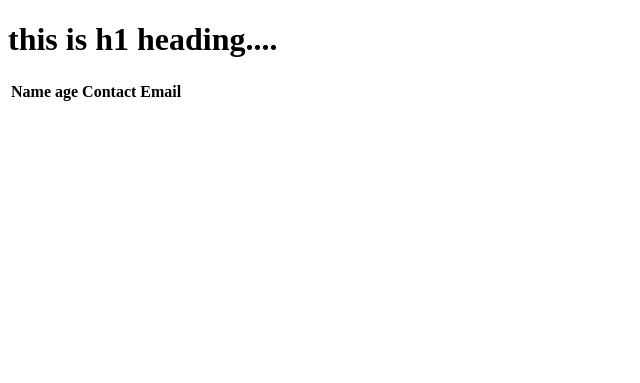
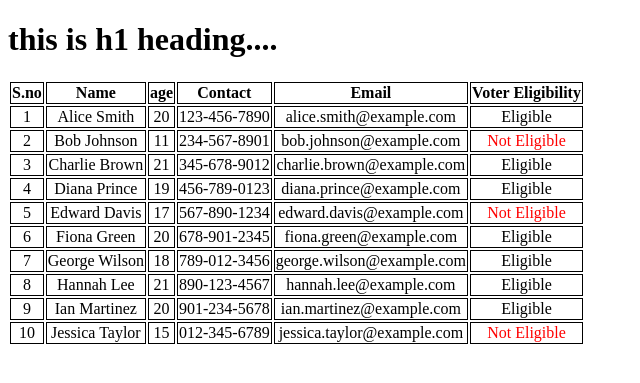
Before and after one commit to kvm777/AA-Django, a Django app: page / in a window 1280 px wide. Shown: the top 383 px of the page, without its empty margins (0-640 px from the left). Run offline with Django 5.2, Linux system fonts and the light colour scheme; lists and menus that the app fills with data are empty.

Commit message:
after completing jinga formats

```diff
--- a/firstapp/templates/firstapp/index.html
+++ b/firstapp/templates/firstapp/index.html
@@ -4,17 +4,46 @@
     <meta charset="UTF-8">
     <meta name="viewport" content="width=device-width, initial-scale=1.0">
     <title>index page</title>
+
+    <style>
+        td, th{
+            border: 1px solid black;
+            text-align: center;
+        }
+    </style>
 </head>
 <body>
     <h1>this is h1 heading....</h1>
 
     <table>
         <thead>
+            <th>S.no</th>
             <th>Name</th>
             <th>age</th>
             <th>Contact</th>
             <th>Email</th>
+            <th>Voter Eligibility</th>
         </thead>
+        <tbody>
+            {% for student in studentsData %}
+                <tr>
+                    <td>{{forloop.counter}}</td>
+                    <td>{{student.name}}</td>
+                    <td>{{student.age}}</td>
+                    <td>{{student.contact}}</td>
+                    <td>{{student.email}}</td>
+
+                    {% if student.age >= 18 %}
+                        <td>Eligible</td>
+
+                    {% else %}
+                        <td style="color: red;">Not Eligible</td>
+
+                    {% endif %}
+
+                </tr>
+            {% endfor %}
+        </tbody>
 
 
     </table>
--- a/firstapp/views.py
+++ b/firstapp/views.py
@@ -43,7 +43,7 @@
     },
     {
         "name": "Bob Johnson",
-        "age": 22,
+        "age": 11,
         "contact": "234-567-8901",
         "email": "bob.johnson@example.com"
     },
@@ -61,7 +61,7 @@
     },
     {
         "name": "Edward Davis",
-        "age": 23,
+        "age": 17,
         "contact": "567-890-1234",
         "email": "edward.davis@example.com"
     },
@@ -73,7 +73,7 @@
     },
     {
         "name": "George Wilson",
-        "age": 22,
+        "age": 18,
         "contact": "789-012-3456",
         "email": "george.wilson@example.com"
     },
@@ -91,12 +91,13 @@
     },
     {
         "name": "Jessica Taylor",
-        "age": 23,
+        "age": 15,
         "contact": "012-345-6789",
         "email": "jessica.taylor@example.com"
     },
 ]
 
 
+
 def index(request):
-    return render(request, "firstapp/index.html", {"data" : studentsData})
+    return render(request, "firstapp/index.html",{ "studentsData": studentsData})
```
Also changed, not shown: firstapp/urls.py (line endings or trailing spaces).
